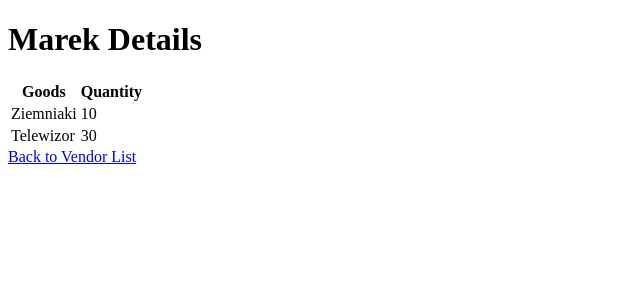
After one commit to Esotericcat/Django_Econ_Proj, a Django app: page /seller/1/ in a window 1280 px wide. The commit adds this page. Shown: the top 300 px of the page, without its empty margins (0-640 px from the left). Run offline with Django 4.2, Linux system fonts and the light colour scheme; data comes from the database, SQL or seed files in the repository; both versions use the stored data as it was after the commit.

Commit message:
Added vendor list and vendor Detail

```diff
--- a/Django_Econ_Proj/urls.py
+++ b/Django_Econ_Proj/urls.py
@@ -17,6 +17,7 @@ Including another URLconf
 from django.contrib import admin
 from django.urls import path
 from SimGame import views
+from SimGame.views import SellerDetail
 
 urlpatterns = [
     path('admin/', admin.site.urls),
@@ -25,5 +26,8 @@ urlpatterns = [
     path('register/', views.RegisterView.as_view(), name='register'),
     path('logout/', views.LogoutView.as_view(), name='logout'),
     path('create_player/', views.PlayerCreate.as_view(), name='create_player'),
-    path('player_list/', views.PlayerList.as_view(), name='player_list')
+    path('player_list/', views.PlayerList.as_view(), name='player_list'),
+    path('vendor_list/', views.VendorList.as_view(), name='vendor_list'),
+    path('seller/<int:pk>/', SellerDetail.as_view(), name='seller_detail'),
+
 ]
--- a/SimGame/models.py
+++ b/SimGame/models.py
@@ -7,21 +7,31 @@ class User(models.Model):
 class UserBalance(models.Model):
     user = models.OneToOneField(User, on_delete=models.CASCADE)
     balance = models.DecimalField(max_digits=10, decimal_places=2)
+    def __str__(self):
+        return self.user.name
 
 
 class Goods(models.Model):
     name = models.CharField(max_length=64)
     price = models.DecimalField(max_digits=10, decimal_places=2)
+    def __str__(self):
+        return self.name
+
+
 
 
 class Seller(models.Model):
     name = models.CharField(max_length=64)
+    def __str__(self):
+        return self.name
 
 
 class SellerGoods(models.Model):
     seller = models.ForeignKey(Seller, on_delete=models.CASCADE)
     goods = models.ForeignKey(Goods, on_delete=models.CASCADE)
     quantity = models.IntegerField()
+    def __str__(self):
+        return self.goods.name
 
 class Transaction(models.Model):
     user = models.ForeignKey(User, on_delete=models.CASCADE)
--- a/SimGame/views.py
+++ b/SimGame/views.py
@@ -1,9 +1,9 @@
 from django.contrib.auth import authenticate, login, logout
-from django.shortcuts import render, redirect
+from django.shortcuts import render, redirect, get_object_or_404
 from django.views import View
 
 from SimGame.forms import LoginForm, RegisterForm
-from SimGame.models import User, UserBalance
+from SimGame.models import User, UserBalance, SellerGoods, Seller
 
 
 class LoginView(View):
@@ -72,3 +72,15 @@ class PlayerList(View):
         user_balances = UserBalance.objects.all()
         players_data = [{'name': balance.user.name, 'balance': balance.balance} for balance in user_balances]
         return render(request, 'player_list.html', {'players_data': players_data})
+
+class VendorList(View):
+    def get(self, request):
+        sellers = Seller.objects.all()
+        return render(request, 'vendor_list.html', {'sellers': sellers})
+
+
+class SellerDetail(View):
+    def get(self, request, pk):
+        seller = get_object_or_404(Seller, pk=pk)
+        sellergoods = SellerGoods.objects.filter(seller=seller)
+        return render(request, 'seller_detail.html', {'seller': seller, 'sellergoods': sellergoods})
--- a/templates/base.html
+++ b/templates/base.html
@@ -20,6 +20,7 @@
         <li><a href="{% url 'register' %}">Zarejestruj się</a></li>
         <li><a href="{% url 'create_player' %}">Stwórz Gracza</a></li>
         <li> <a href="{% url  'player_list'%}"> Lista Graczy"</a></li>
+        <li><a href="{% url 'vendor_list' %}">Vendors</a></li>
     </ul>
 {% endblock %}
 </body>
--- /dev/null
+++ b/templates/seller_detail.html
@@ -0,0 +1,21 @@
+{% extends 'base.html' %}
+{% block content %}
+   <h1>{{ seller.name }} Details</h1>
+    <table>
+        <thead>
+            <tr>
+                <th>Goods</th>
+                <th>Quantity</th>
+            </tr>
+        </thead>
+        <tbody>
+            {% for sellergoods in seller.sellergoods_set.all %}
+            <tr>
+                <td>{{ sellergoods.goods.name }}</td>
+                <td>{{ sellergoods.quantity }}</td>
+            </tr>
+            {% endfor %}
+        </tbody>
+    </table>
+    <a href="{% url 'vendor_list' %}">Back to Vendor List</a>
+{% endblock content %}
```
Also changed, not shown: templates/vendor_list.html (added, +12 -0 lines), db.sqlite3.
